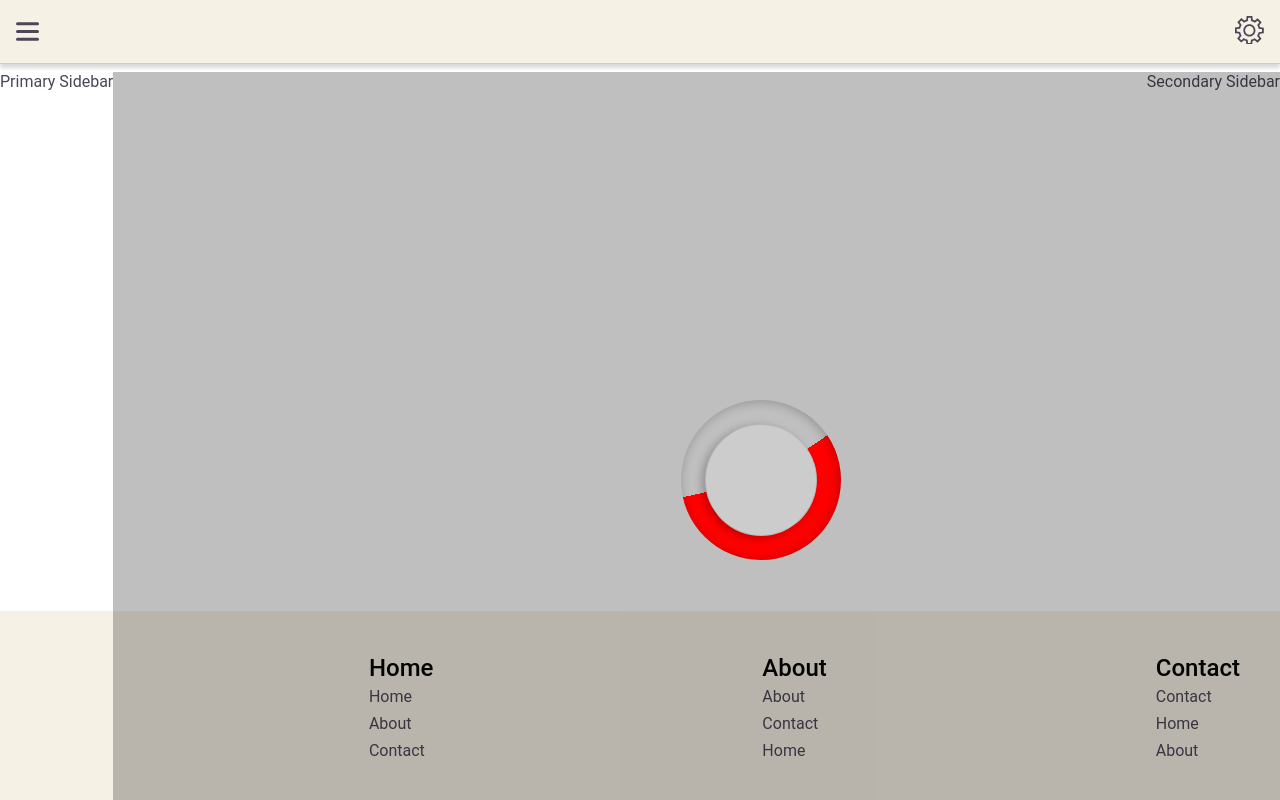
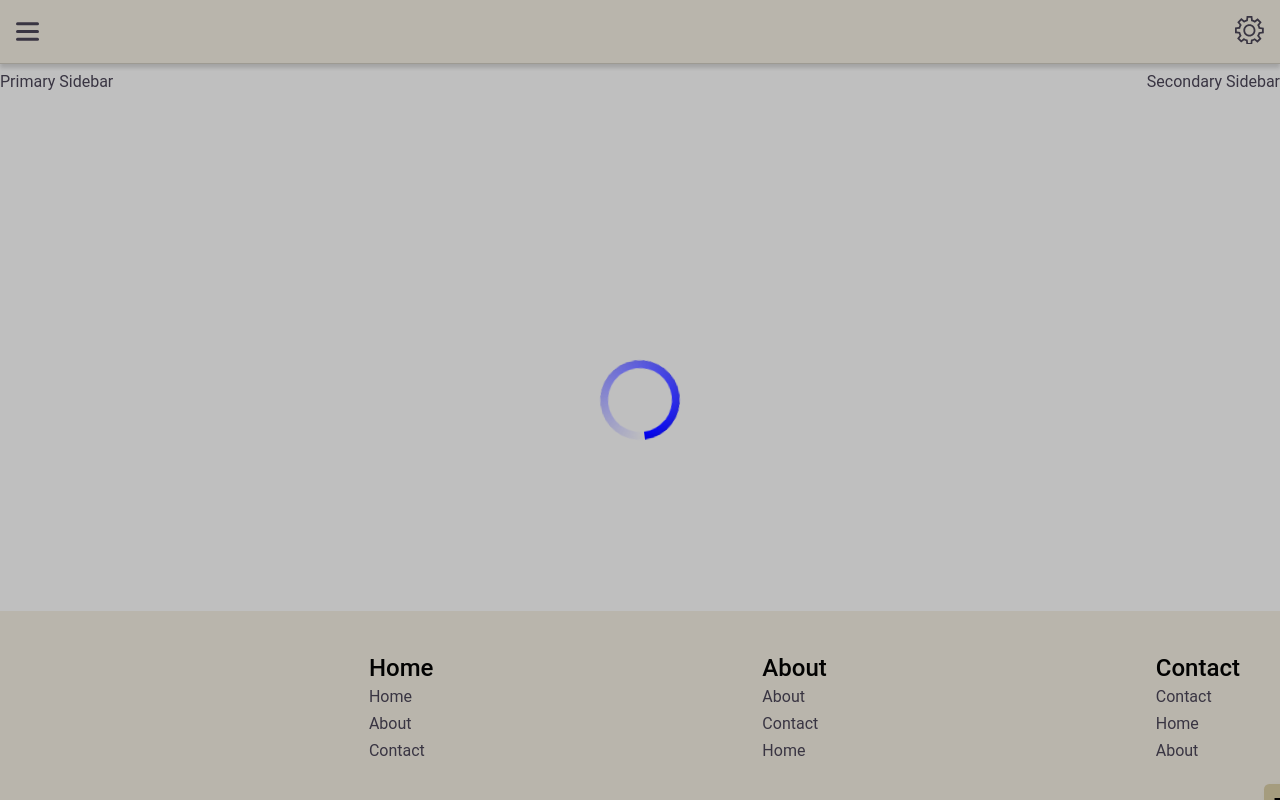
Before and after one commit to jasonmccaffrey1973/userInterface, a React (Create React App) app: page / in a window 1280 px wide. Built offline with nearby package versions, Linux system fonts and the light colour scheme.

Commit message:
added Loade component

```diff
--- a/src/Components/Loader.js
+++ b/src/Components/Loader.js
@@ -1,66 +1,45 @@
-import React, { useEffect, useState } from 'react'
 import styled from 'styled-components'
 import { useColorVariants } from '../public/ComponentSyles'
 
-const Loader = ({color = 'Danger'}) => {
-    const [start, setStart] = useState(1)
-
-    useEffect(() => {
-
-        const gap = Math.floor(Math.random() * 45) + 1;
-        setTimeout(() => {
-            if (start + gap > 360) {
-                setStart(pre => parseInt(pre + gap - 360))
-
-            } else {
-                setStart(pre => parseInt(pre + gap))
-            }
-        }, parseInt(360));
-    }, [start])
-
-
+const Loader = ({color = 'Blue', thickness = '0.5rem', size = '5rem'}) => {
     const loaderColor = useColorVariants(color)
   return (
     <Wrapper>
-        <StyledLoader color={loaderColor.base} value={start} />
+        <StyledLoader color={loaderColor.base} thickness={thickness} size={size} />
     </Wrapper>
   )
 }
-
 export default Loader
 
 const Wrapper = styled.div`
     height: 100%;
     width: 100%;
     position: fixed;
+    top: 0;
+    left: 0;
     z-index: 1000;
     background-color: hsla(0, 0%, 0%, 0.25);
+    display: grid;
+    place-items: center;
 `
+const StyledLoader = styled.div`
+ width: ${props => props.size};
+  padding: ${props => props.thickness};
+  background: ${props => props.color};
+  box-shadow: inset 0 0.1rem 0.75rem hsla(0, 0%, 0%, 0.25);
+  aspect-ratio: 1;
+  border-radius: 50%;
+  --_m:
+    conic-gradient(#0000,#000),
+    linear-gradient(#000 0 0) content-box;
+  -webkit-mask: var(--_m);
+          mask: var(--_m);
+  -webkit-mask-composite: source-out;
+          mask-composite: subtract;
+  box-sizing: border-box;
+  animation: load 1s linear infinite;
 
-const StyledLoader = styled.div`
-    --_size: 10rem;
-    position: absolute;
-    top: 50%;
-    left: 50%;
-    transform: translate(-50%, -50%) rotate(${props => props.value}deg);
-    aspect-ratio: 1;
-    border-radius: 50%;
-    position: relative;
-    height: var(--_size);
-    background: conic-gradient(${props => props.color} ${props => props.value}%, transparent ${props => props.value}% 100%);
-    box-shadow: inset 0 0.1rem 0.75rem hsla(0, 0%, 0%, 0.25);
-    margin: 0.5rem;
-    &::before {
-        content: '';
-        position: absolute;
-        top: 50%;
-        left: 50%;
-        transform: translate(-50%, -50%);
-        aspect-ratio: 1;
-        height: calc(var(--_size) * .7);
-        border-radius: 50%;
-        border: 1px solid hsla(0, 0%, 0%, 0.1);
-        box-shadow: 0 0.25rem 0.5rem hsla(0, 0%, 0%, 0.25);
-        background-color: hsla(0, 0%, 80%, 1);
-    }
+@keyframes load {
+  to{transform: rotate(1turn)}
+}
 `
--- a/src/Components/Toast.js
+++ b/src/Components/Toast.js
@@ -106,7 +106,7 @@ const StyledToast = styled.div`
     letter-spacing: 0.5px;
     line-height: calc((1rem * var(--_size)) + var(--_toastPadding));
     transition: background-color 250ms ease-in-out;
-    animation: ${props => props.animation} 1000ms linear ${props => props.delay + 'ms'}  forwards;
+    animation: ${props => props.animation} 15000s linear ${props => props.delay + 'ms'}  forwards;
     .icon {
         grid-area: icon;
         display: grid;
```
